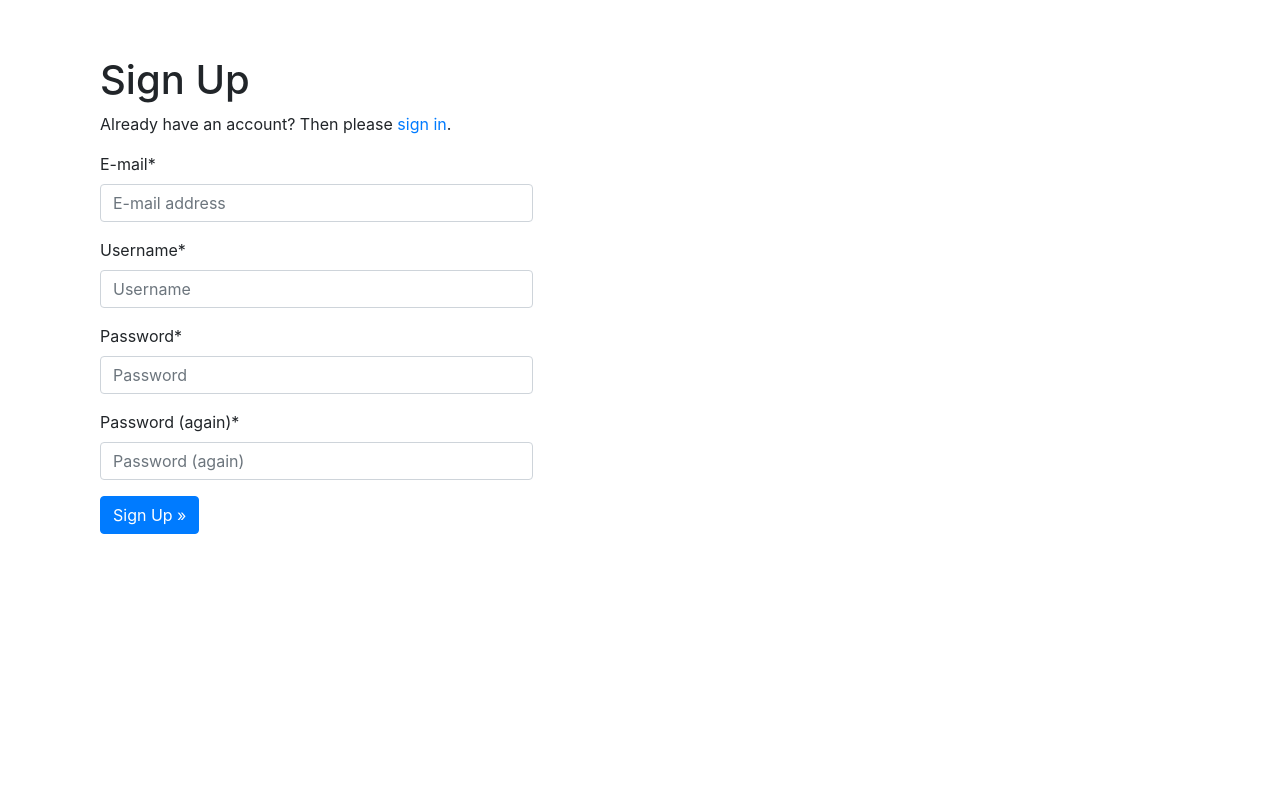
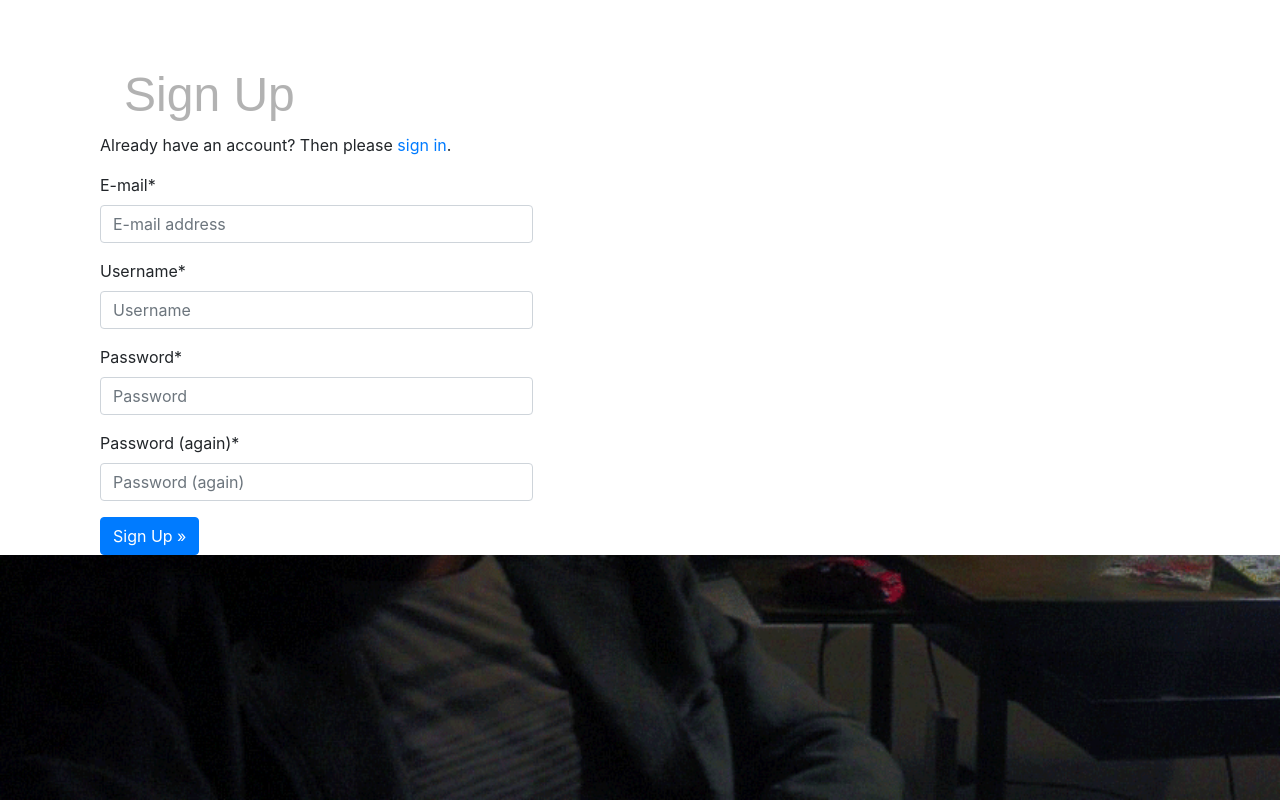
Before and after one commit to diegoduncan21/matta, a Django app: page /accounts/signup/ in a window 1280 px wide. Run offline with Django 3.2, Linux system fonts and the light colour scheme; parts of the project's set-up code (start-up, migrations or seed data) failed here and were passed over; some libraries are stand-ins or nearby versions.

Commit message:
trying a new background

```diff
--- a/matta/static/css/project.css
+++ b/matta/static/css/project.css
@@ -36,3 +36,17 @@
 [hidden][style="display: block;"] {
   display: block !important;
 }
+@import url(http://fonts.googleapis.com/css?family=Advent+Pro:100);
+html {
+  background:  url(images/matta-home.gif) no-repeat center center fixed;
+  background-size: cover;
+}
+h1{
+  font-family: 'Advent Pro', sans-serif;
+  font-size: 3em;
+  margin: .2em .5em;
+  color: rgba(0,0,0, 0.3);
+}
+body {
+    height: 100%;
+}
--- a/matta/templates/pages/home.html
+++ b/matta/templates/pages/home.html
@@ -2,6 +2,6 @@
 
 {% block content %}
     <h1>Julian Matta</h1>
-	<fieldset>a quien matta julian?</fieldset>
-	<img src="http://bestanimations.com/Cartoons/Simpsons/Bart/bart-simpson-animated-gif-1.gif"></img>
+
+
 {% endblock content %}
```
Also changed, not shown: matta/static/images/matta-home.gif (added).
